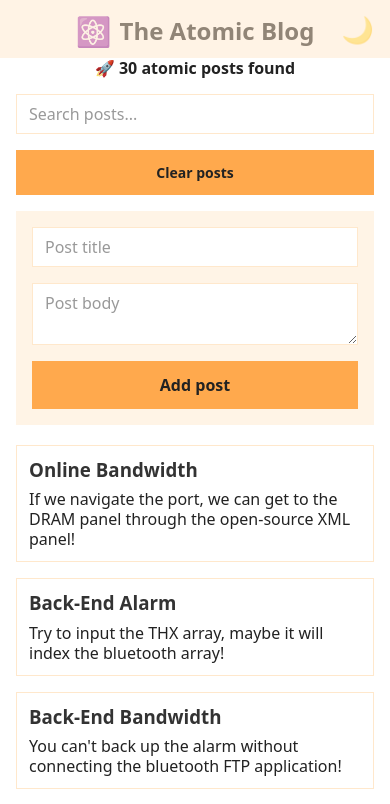
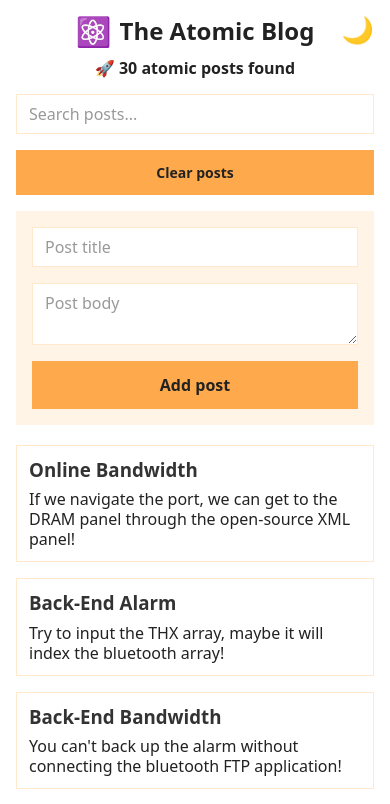
Before and after one commit to BhavyaBhaskar/AtomicBlog, a React (Create React App) app: page / in a window 390 px wide. Shown: the top 804 px of the page. Built offline with nearby package versions, Linux system fonts and the light colour scheme.

Commit message:
changing night mode toggle to top right

```diff
--- a/src/style.css
+++ b/src/style.css
@@ -222,8 +222,9 @@ aside li button {
 
   .btn-fake-dark-mode {
     display: flex;
+    position: absolute;
     justify-content: end;
-    opacity: 0.5;
+    background-color: transparent;
   }
 
   section {
```
